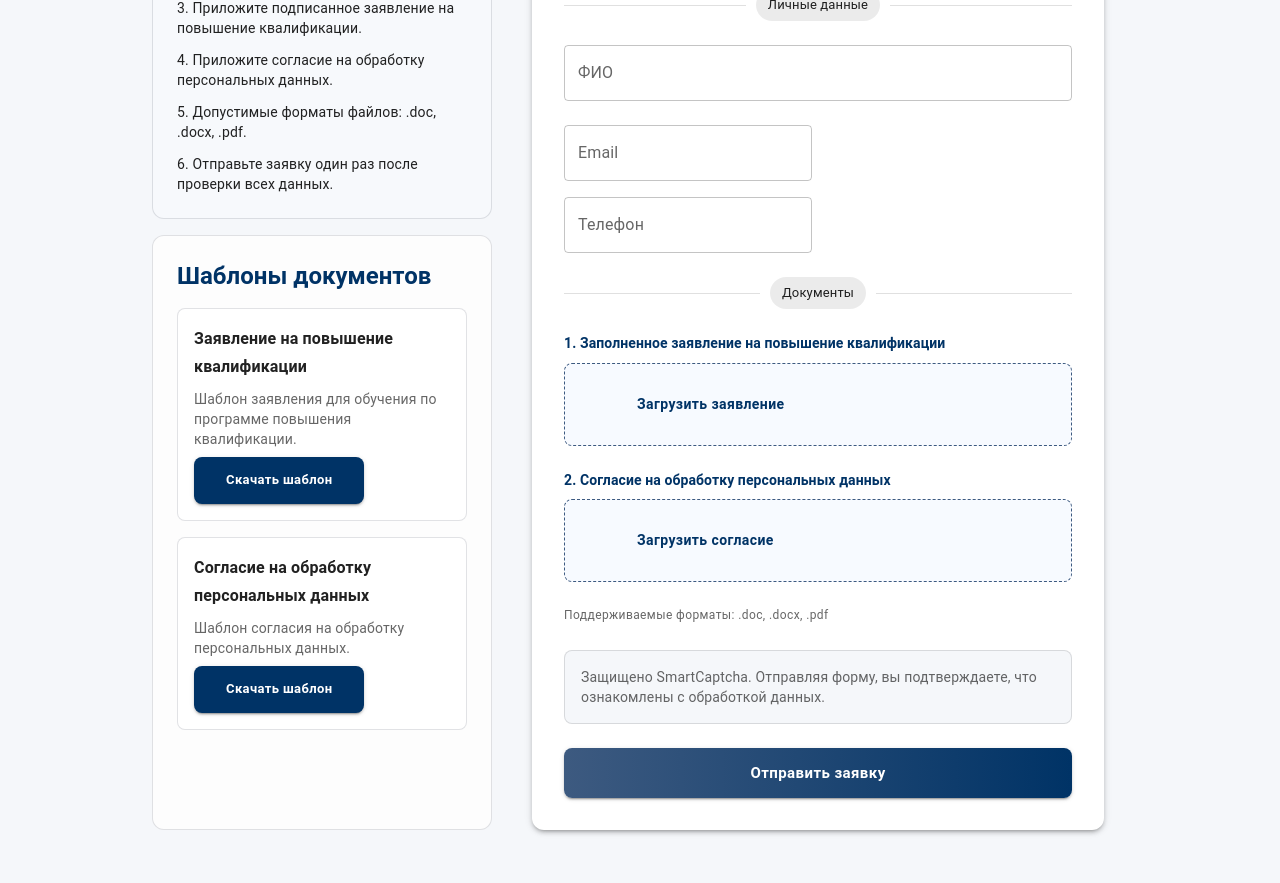
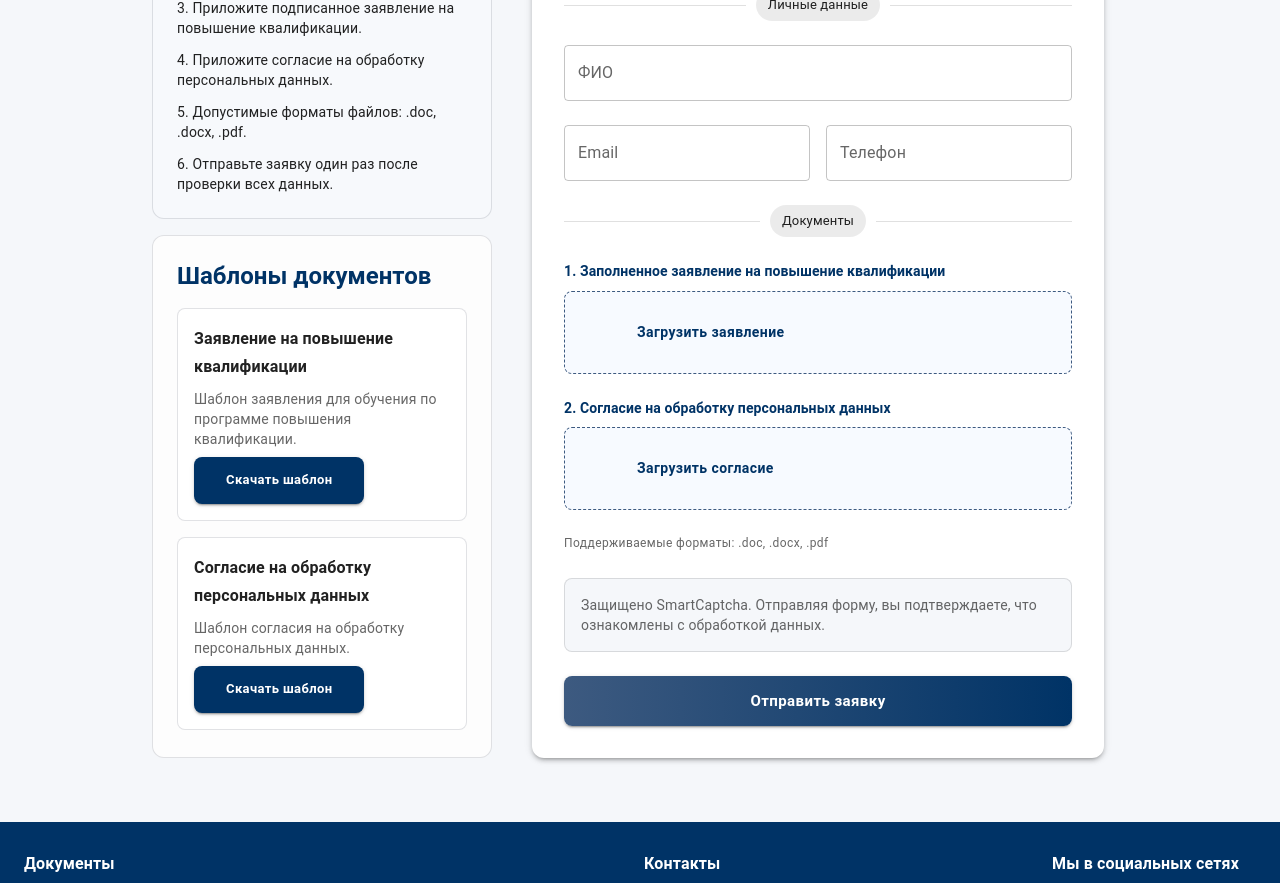
Before and after one commit to AntonDal1os/serviceKRSU, a React (Create React App) app in the folder frontend/: page /documents in a window 1280 px wide. Shown: the part 940-1823 px from the top of the page. Built offline with nearby package versions, Linux system fonts and the light colour scheme; no server answers; some icons are missing.

Commit message:
fix(documents): поправил форму

```diff
--- a/frontend/src/components/ProfessionalDevelopmentRequestForm.jsx
+++ b/frontend/src/components/ProfessionalDevelopmentRequestForm.jsx
@@ -6,7 +6,6 @@ import {
   Chip,
   Container,
   Divider,
-  Grid,
   IconButton,
   MenuItem,
   Paper,
@@ -381,8 +380,14 @@ const ProfessionalDevelopmentRequestForm = ({
               fullWidth
             />
 
-            <Grid container spacing={2}>
-              <Grid item xs={12} sm={6}>
+            <Box
+              sx={{
+                display: 'grid',
+                gridTemplateColumns: { xs: '1fr', sm: 'repeat(2, minmax(0, 1fr))' },
+                gap: 2,
+              }}
+            >
+              <Box>
                 <TextField
                   type="email"
                   label={labels.emailLabel}
@@ -392,8 +397,8 @@ const ProfessionalDevelopmentRequestForm = ({
                   helperText={errors.email}
                   fullWidth
                 />
-              </Grid>
-              <Grid item xs={12} sm={6}>
+              </Box>
+              <Box>
                 <TextField
                   type="tel"
                   label={labels.phoneLabel}
@@ -404,8 +409,8 @@ const ProfessionalDevelopmentRequestForm = ({
                   inputProps={{ inputMode: 'tel' }}
                   fullWidth
                 />
-              </Grid>
-            </Grid>
+              </Box>
+            </Box>
 
             <Divider>
               <Chip label={labels.documentsTitle} />
```
